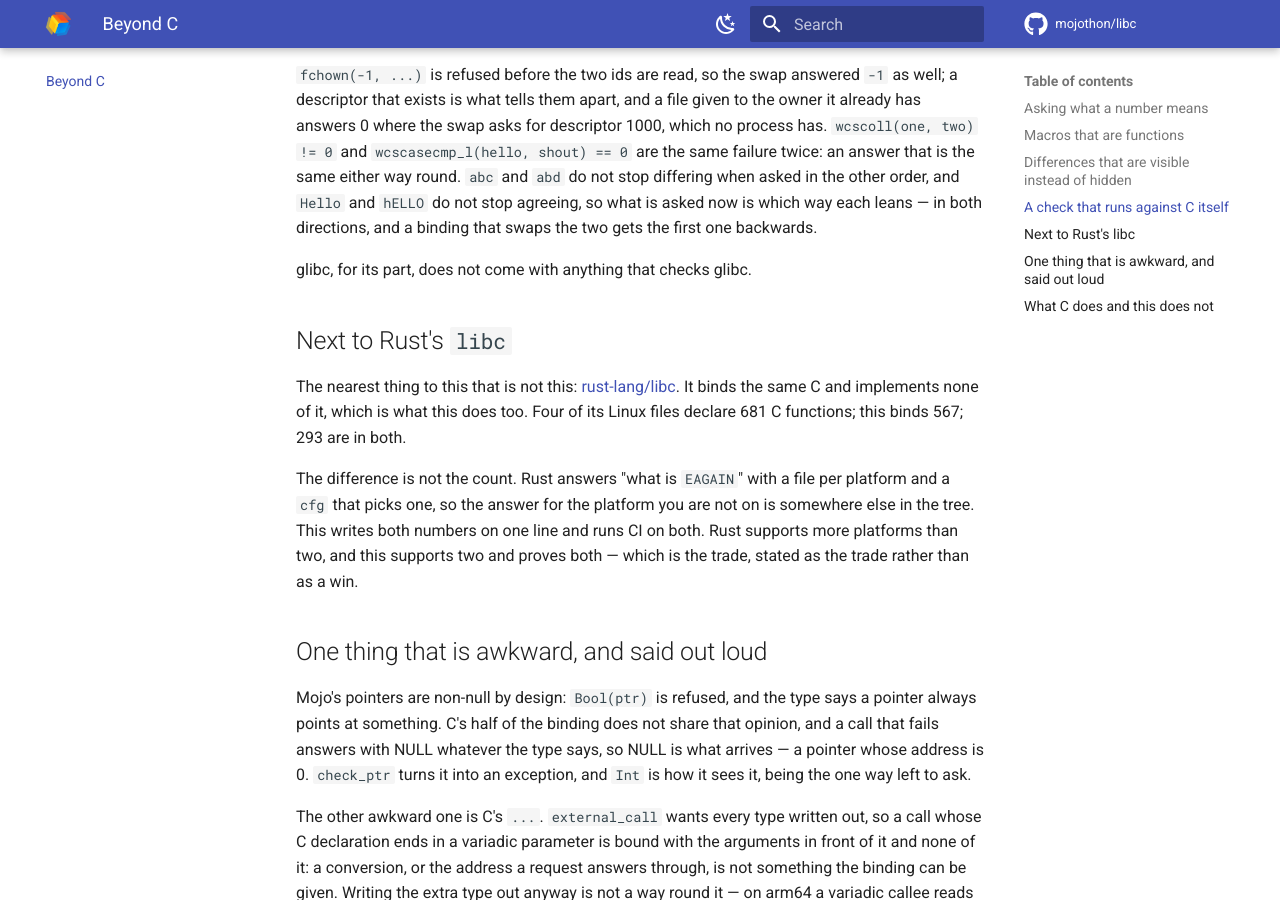
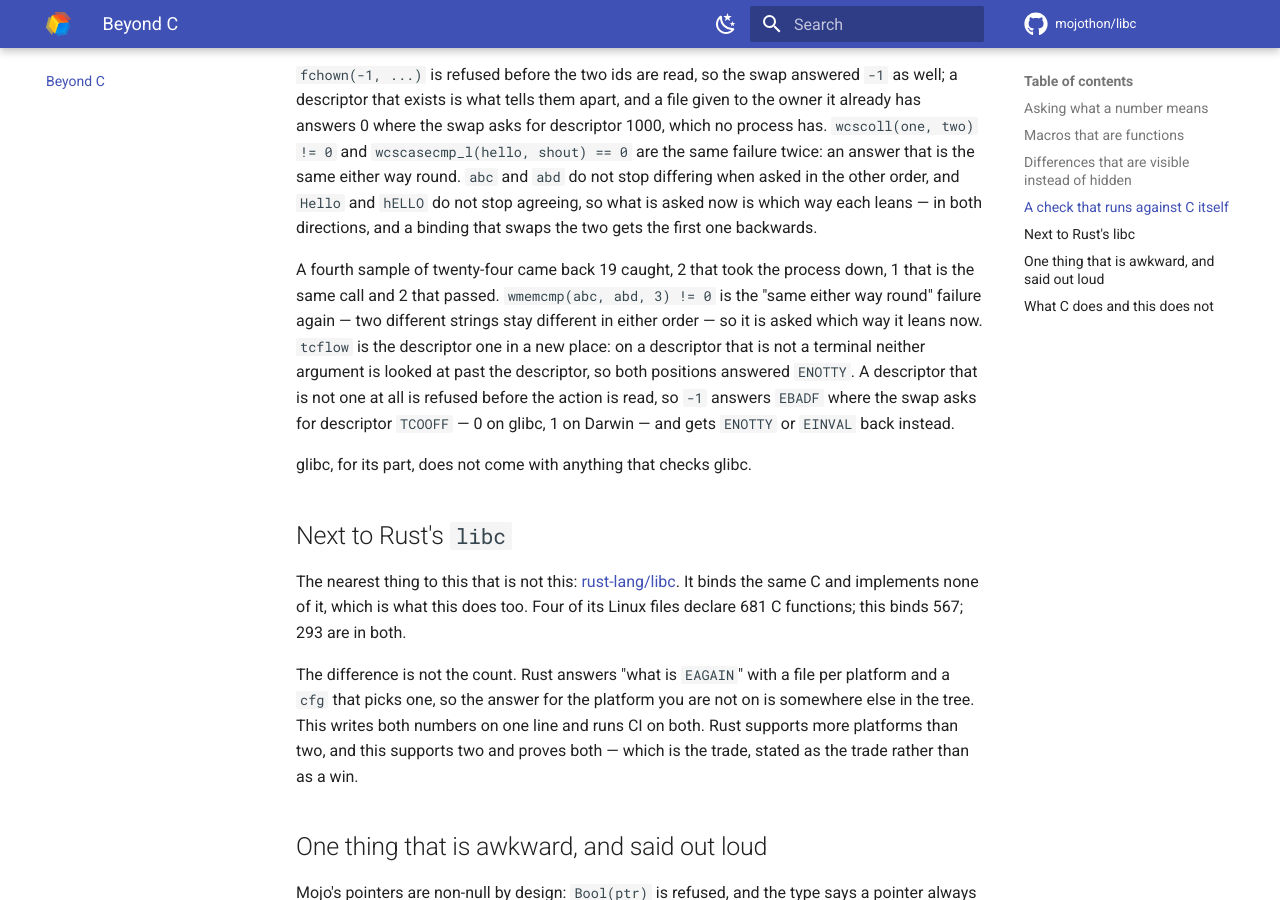
Before and after one commit to mojothon/libc, an MkDocs documentation site: the page built from docs/beyond-c.md, in a window 1280 px wide and 900 px high, scrolled down 6397 px. Built offline with MkDocs 1.6.1 and Material for MkDocs 9.7.7, drawn with Linux system fonts in a browser that asks for light colours; comment, search, counter and statistics services are not loaded.

Commit message:
test(suite): ask the fourth batch of swapped arguments
Fifth sample of `--kind order`, twenty-four more of the hundred and ninety
candidates: 19 caught, 2 that took the process down, 1 that is the same call
and 2 that passed.

`wmemcmp(abc, abd, 3) != 0` is the same-either-way-round failure for the
fourth time in three samples: two different strings stay different whichever
order they are handed over in, so the sign of the answer is what is asserted
now, both ways round.

`tcflow` is the descriptor lesson in a new place. On a descriptor that is not
a terminal neither argument is looked at past the descriptor itself, so both
positions answered `ENOTTY` and the swap was invisible. A descriptor that is
not one at all is what separates them, because it is refused before the action
is read: `-1` answers `EBADF`, and the swap asks for descriptor `TCOOFF` --
0 on glibc, 1 on Darwin -- with -1 as the action, and gets whatever a pipe or
a terminal says about an action that is not one.

Both are confirmed by the probe: `--only wmemcmp,tcflow` comes back caught,
and the whole sample comes back 21 caught, 2 crashed, 1 the same call, none
unaccounted for.

```diff
--- a/docs/beyond-c.md
+++ b/docs/beyond-c.md
@@ -313,6 +313,16 @@ round. `abc` and `abd` do not stop differing when asked in the other order, and
 each leans — in both directions, and a binding that swaps the two gets the
 first one backwards.
 
+A fourth sample of twenty-four came back 19 caught, 2 that took the process
+down, 1 that is the same call and 2 that passed. `wmemcmp(abc, abd, 3) != 0`
+is the "same either way round" failure again — two different strings stay
+different in either order — so it is asked which way it leans now. `tcflow`
+is the descriptor one in a new place: on a descriptor that is not a terminal
+neither argument is looked at past the descriptor, so both positions answered
+`ENOTTY`. A descriptor that is not one at all is refused before the action is
+read, so `-1` answers `EBADF` where the swap asks for descriptor `TCOOFF` — 0
+on glibc, 1 on Darwin — and gets `ENOTTY` or `EINVAL` back instead.
+
 glibc, for its part, does not come with anything that checks glibc.
 
 ## Next to Rust's `libc`
```
Also changed, not shown: CHANGELOG.md (+11 -0 lines), 2 other files.
